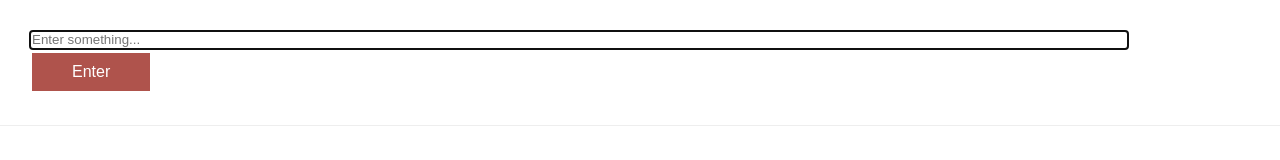
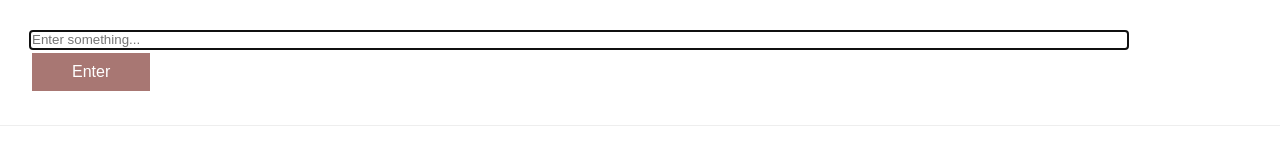
Before and after one commit to Gloobinours/Todo_list, a plain HTML site: page index.html in a window 1280 px wide. In both pictures the pointer is over the button "Enter". Drawn offline with Linux system fonts and the light colour scheme.

Commit message:
change colour buttons

```diff
--- a/style.css
+++ b/style.css
@@ -86,3 +86,7 @@ li button{
     margin: 4px 2px;
     cursor: pointer;
 }
+
+#enterButton:hover{
+    background-color:#a87773;
+}
```
